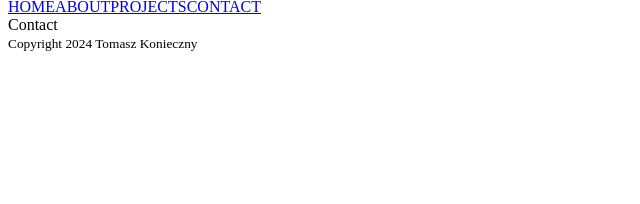
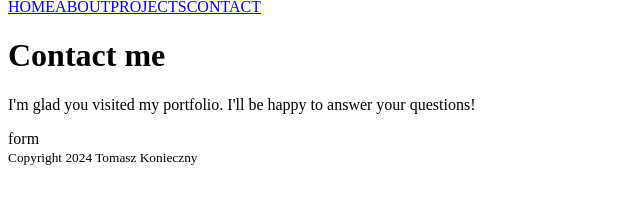
Before and after one commit to TomaszKoniecznyIT/Portfolio, a Gatsby site: page /contact in a window 1280 px wide. Shown: the part 54-258 px from the top of the page, without its empty margins (0-640 px from the left). Built offline with nearby package versions, Linux system fonts and the light colour scheme; Gatsby itself is replaced by a stand-in of ours.

Commit message:
adding contact content

```diff
--- /dev/null
+++ b/src/components/ContactForm.js
@@ -0,0 +1,5 @@
+import React from "react";
+
+export default function ContactForm() {
+  return <div>form</div>;
+}
--- a/src/pages/contact.js
+++ b/src/pages/contact.js
@@ -1,5 +1,17 @@
 import React from "react";
+import ContactForm from "../components/ContactForm";
 
 export default function Contact() {
-  return <div>Contact</div>;
+  return (
+    <>
+      <div>
+        <h1>Contact me</h1>
+        <p>
+          I'm glad you visited my portfolio. I'll be happy to answer your
+          questions!
+        </p>
+      </div>
+      <ContactForm />
+    </>
+  );
 }
```
